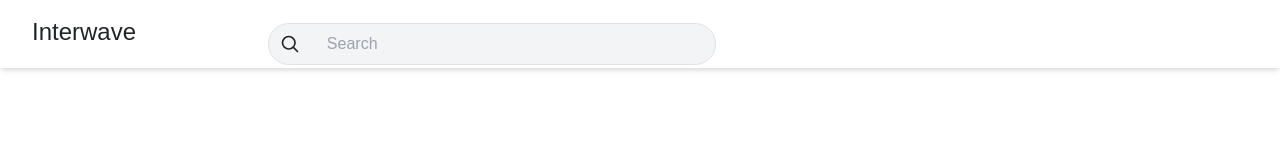
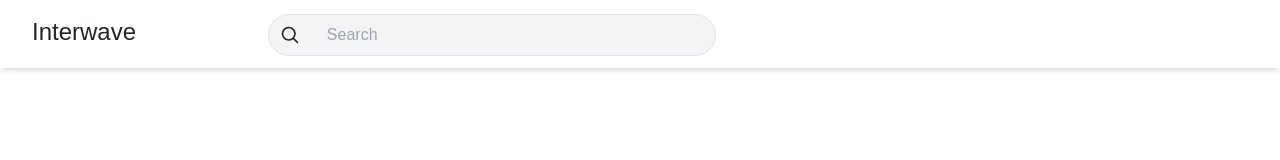
Before and after one commit to abhipatel80/social-media-frontend, a React (Create React App) app: page /auth/login in a window 1280 px wide. Shown: the top 160 px of the page. Built offline with nearby package versions, Linux system fonts and the light colour scheme.

Commit message:
fix style

```diff
--- a/src/components/allNavigations/Navbar.jsx
+++ b/src/components/allNavigations/Navbar.jsx
@@ -33,7 +33,7 @@ const Navbar = () => {
   return (
     <>
       <nav className="shadow-md bg-white fixed top-0 w-full">
-        <ul className="flex p-3 items-center">
+        <ul className="flex p-3">
           <NavLink to="/">
             <h2 className="md:text-2xl text-xl ml-4 cursor-pointer mr-4 mb-1 md:block hidden">
               Interwave
```
